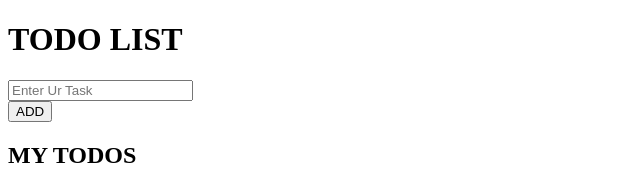
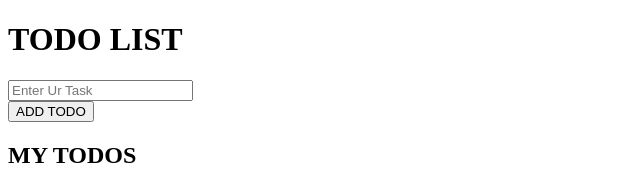
Before and after one commit to Ramulatejavardhan/react-Todolist-, a React (Vite) app in the folder Todolist/: page / in a window 1280 px wide. Shown: the top 191 px of the page, without its empty margins (0-640 px from the left). Built offline with nearby package versions, Linux system fonts and the light colour scheme.

Commit message:
usestate(onchange)

```diff
--- a/Todolist/src/components/context.jsx
+++ b/Todolist/src/components/context.jsx
@@ -13,7 +13,7 @@ export default function Content(){
                     settodos([...todos,task]); settask("");
                 }
             }}>
-            ADD</button>
+            ADD TODO</button>
             <br></br>
             <h2>MY TODOS</h2>
             <ul>
```
